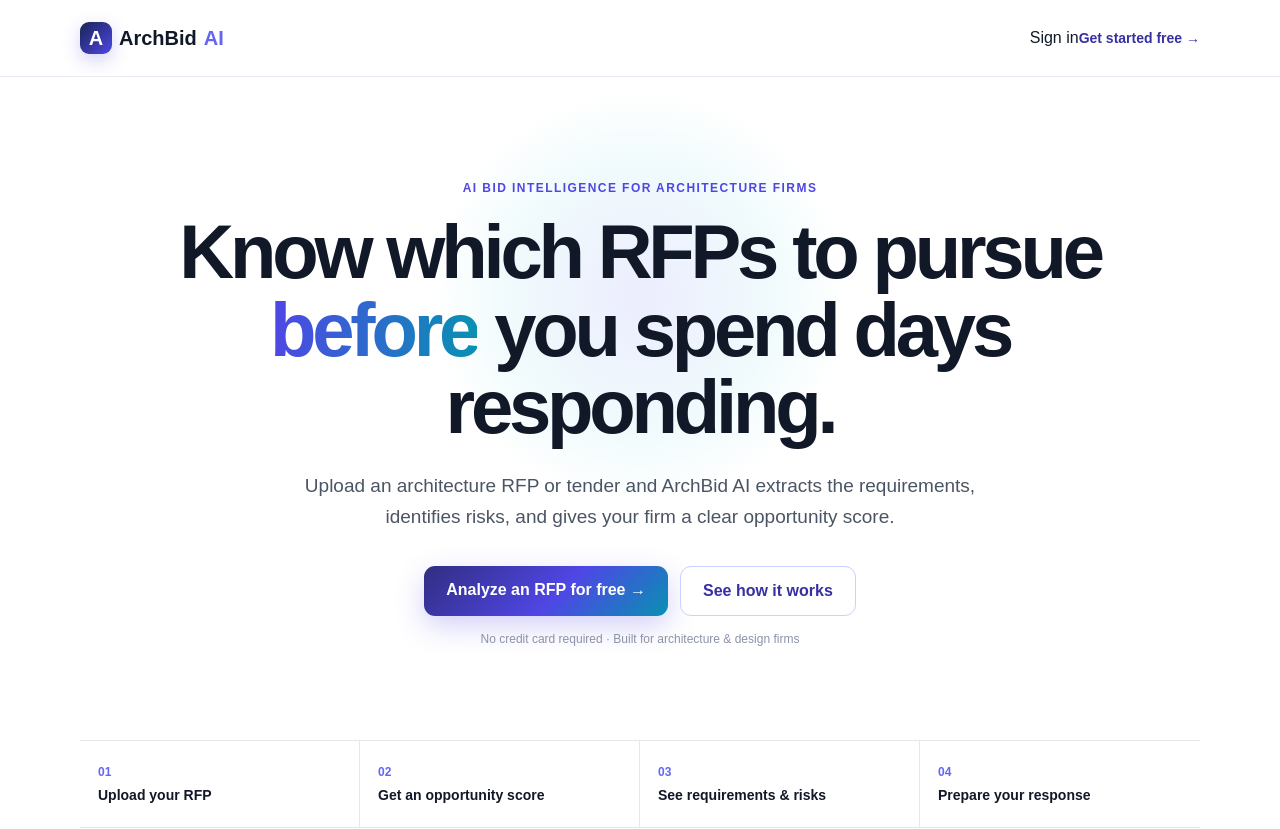
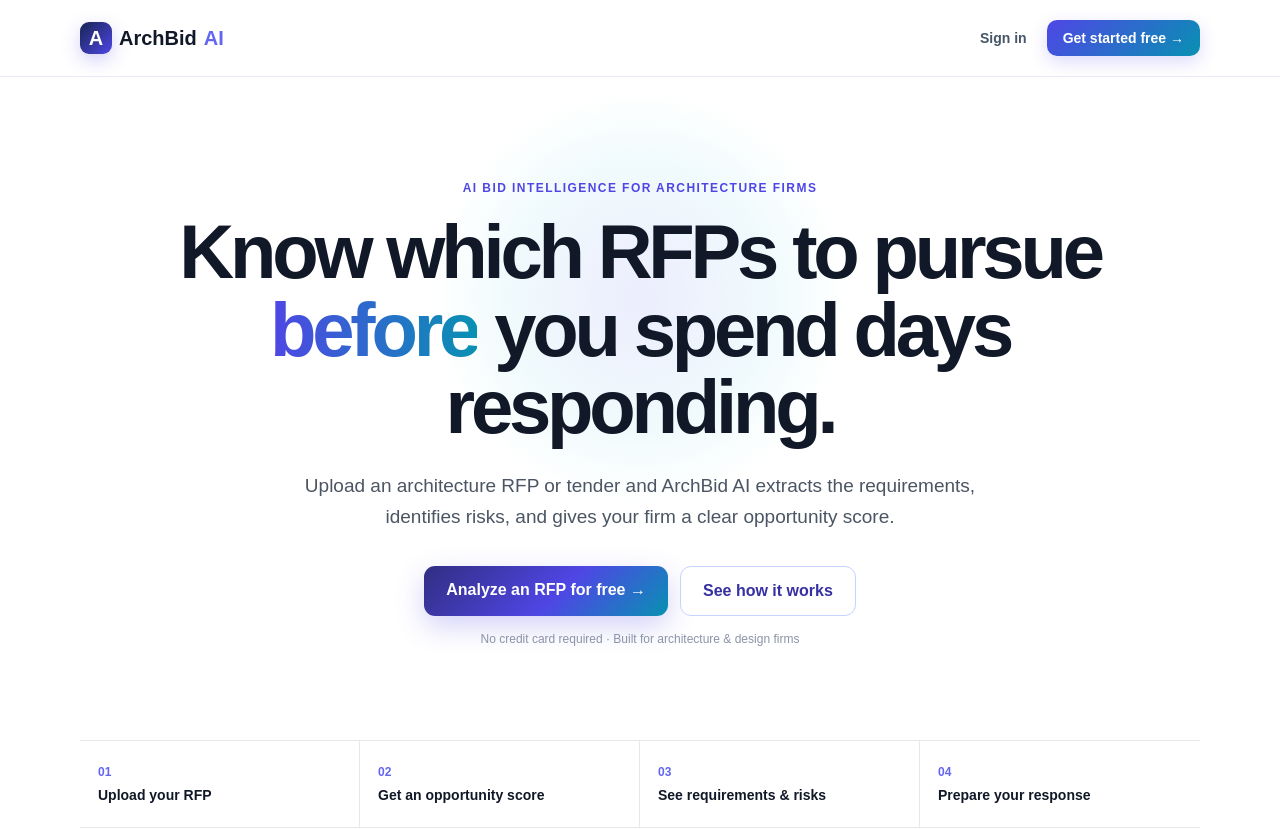
Before and after one commit to ultrarevisions-bit/archbid-ai, a Next.js app: page / in a window 1280 px wide. Shown: the top 829 px of the page. Built offline with nearby package versions, Linux system fonts and the light colour scheme.

Commit message:
Style landing page authentication navigation

```diff
--- a/app/globals.css
+++ b/app/globals.css
@@ -9,8 +9,11 @@
 .brand { font-weight:800; font-size:20px; display:flex; align-items:center; gap:7px; }
 .brand-mark { width:32px; height:32px; border-radius:9px; display:grid; place-items:center; background:linear-gradient(135deg,#172554,#4f46e5); color:#fff; font-weight:800; box-shadow:0 6px 18px rgba(79,70,229,.25); }
 .brand-ai { color:#6366f1; }
-.nav-cta { font-weight:800; font-size:14px; color:#3730a3; }
-.nav-cta:hover { color:#4f46e5; }
+.nav-actions { display:flex; align-items:center; gap:20px; }
+.nav-login { font-weight:750; font-size:14px; color:#475569; }
+.nav-login:hover { color:#4f46e5; }
+.nav-cta { font-weight:800; font-size:14px; color:#fff; background:linear-gradient(135deg,#4f46e5,#0891b2); padding:10px 16px; border-radius:10px; box-shadow:0 6px 18px rgba(79,70,229,.2); }
+.nav-cta:hover { transform:translateY(-1px); }
 .hero { padding:104px 0 82px; text-align:center; max-width:960px; position:relative; }
 .hero:before { content:""; position:absolute; width:420px; height:420px; left:50%; top:10px; transform:translateX(-50%); background:radial-gradient(circle,rgba(99,102,241,.12),rgba(6,182,212,.06) 45%,transparent 70%); pointer-events:none; z-index:-1; }
 .eyebrow, .section-label { font-size:12px; font-weight:900; letter-spacing:.12em; color:#4f46e5; }
@@ -52,4 +55,4 @@
 .score-card li::first-letter { color:#4f46e5; }
 footer { padding:30px 0; border-top:1px solid #e5e7eb; color:#9ca3af; font-size:12px; }
 footer .container { display:flex; justify-content:space-between; gap:20px; }
-@media (max-width: 760px) { .proof, .cards, .score-grid { grid-template-columns:1fr; } .proof div { border-right:0; border-bottom:1px solid #e5e7eb; } .proof div:last-child { border-bottom:0; } .score-grid { gap:35px; } .hero { padding-top:70px; } footer .container { flex-direction:column; } }
+@media (max-width: 760px) { .nav-actions { gap:10px; } .nav-login { font-size:13px; } .nav-cta { padding:9px 12px; font-size:13px; } .proof, .cards, .score-grid { grid-template-columns:1fr; } .proof div { border-right:0; border-bottom:1px solid #e5e7eb; } .proof div:last-child { border-bottom:0; } .score-grid { gap:35px; } .hero { padding-top:70px; } footer .container { flex-direction:column; } }
```
